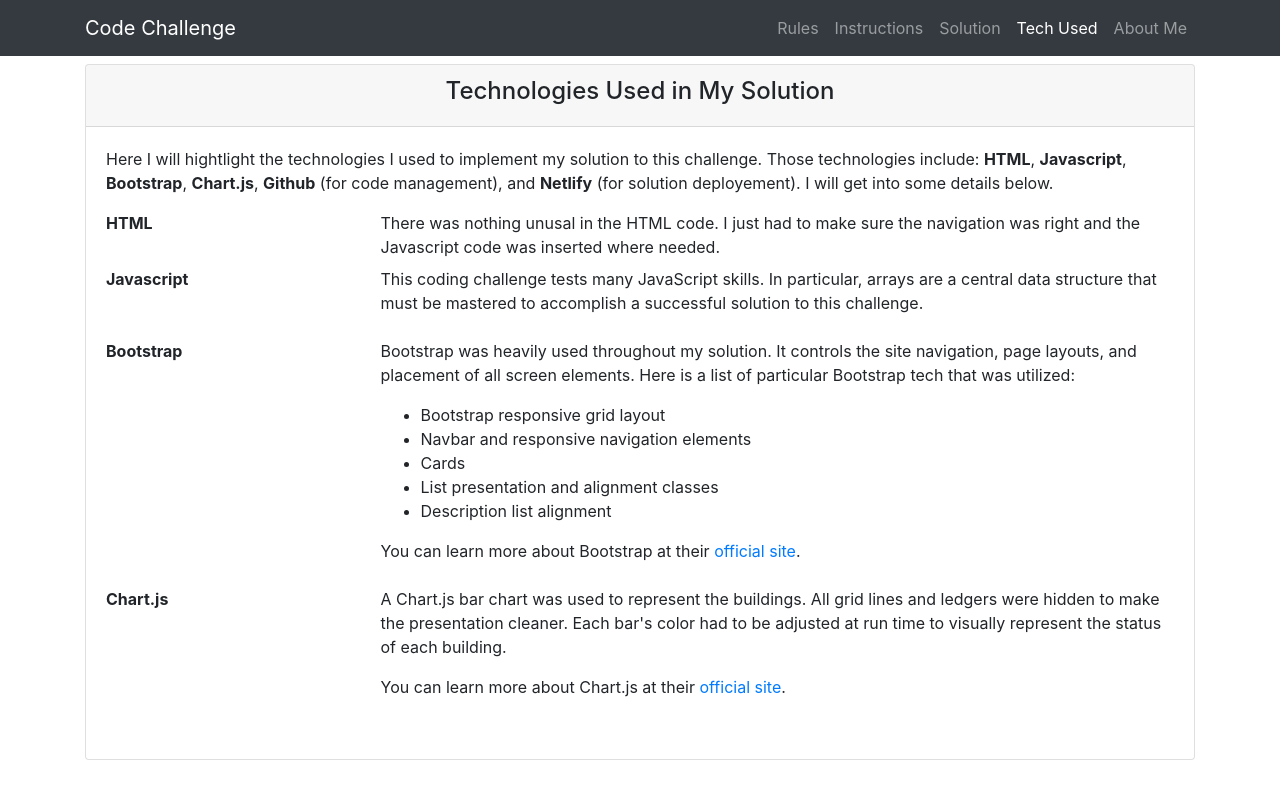
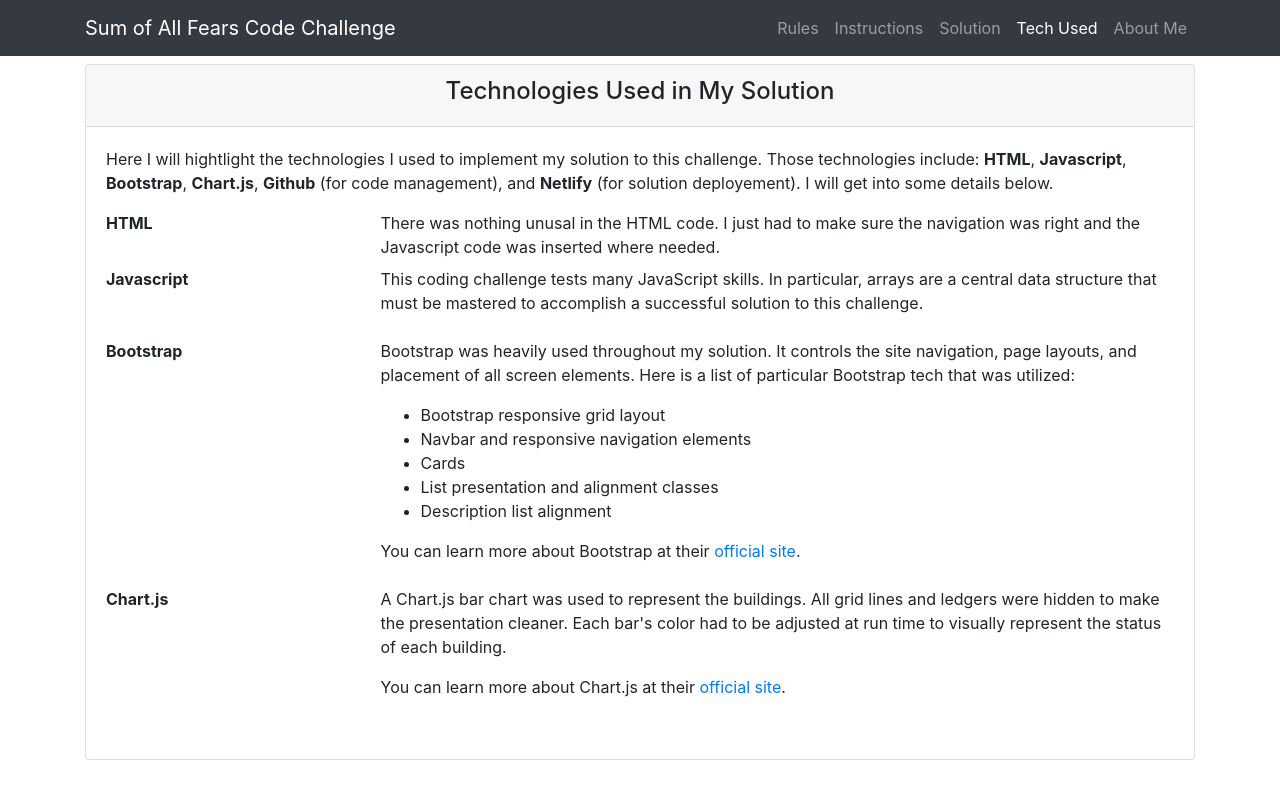
Before and after one commit to gps57/gpsSoaf, a plain HTML site: page html/tech-used.html in a window 1280 px wide. Drawn offline with nearby package versions, Linux system fonts and the light colour scheme.

Commit message:
Replaced placeholder name
Replaced placeholder name with actual name of coding challenge.

```diff
--- a/html/tech-used.html
+++ b/html/tech-used.html
@@ -1,7 +1,7 @@
 <!doctype html>
 <html lang="en">
   <head>
-    <title>Glen's Code Challenge Template</title>
+    <title>Glen's Sum of All Fears Solution</title>
     <!-- Required meta tags -->
     <meta charset="utf-8">
     <meta name="viewport" content="width=device-width, initial-scale=1, shrink-to-fit=no">
@@ -26,7 +26,7 @@
           </svg></a>
 
         <a href="../index.html" class="navbar-brand d-none d-md-inline">
-          Code Challenge</a>
+          Sum of All Fears Code Challenge</a>
 
         <div class="collapse navbar-collapse" id="myTogglerNav">
           <div class="navbar-nav ml-auto">
```
